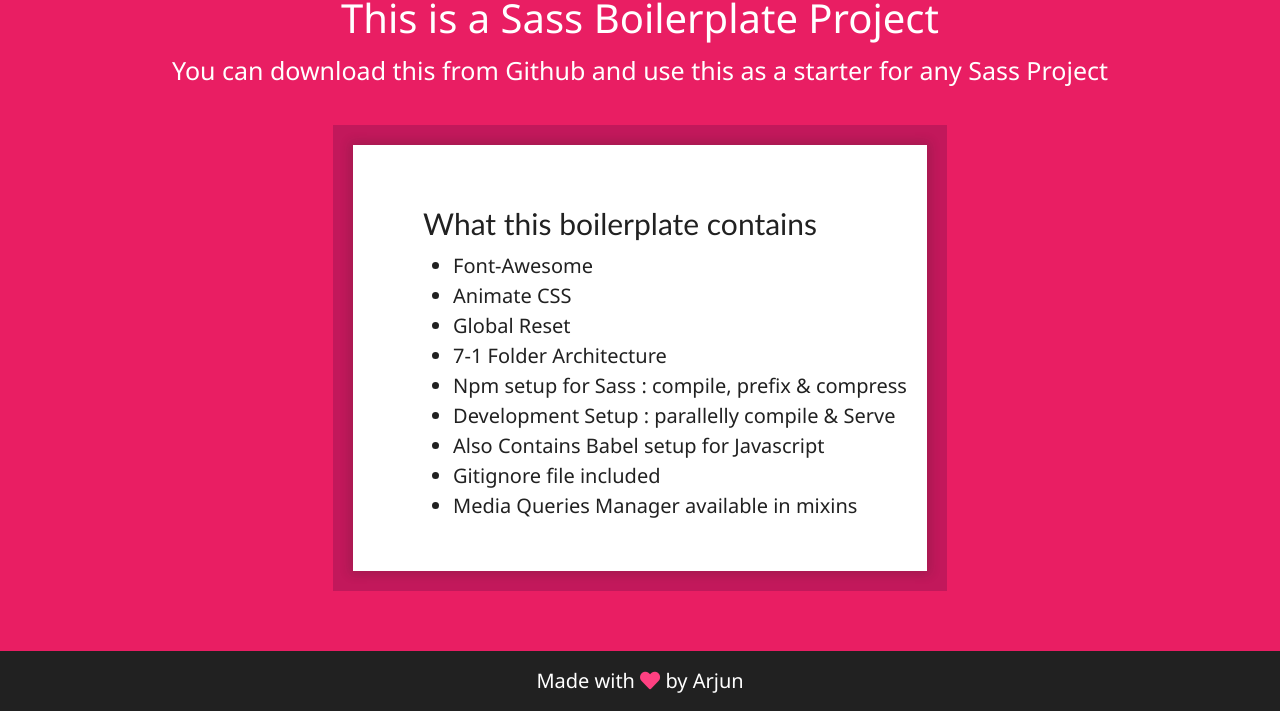
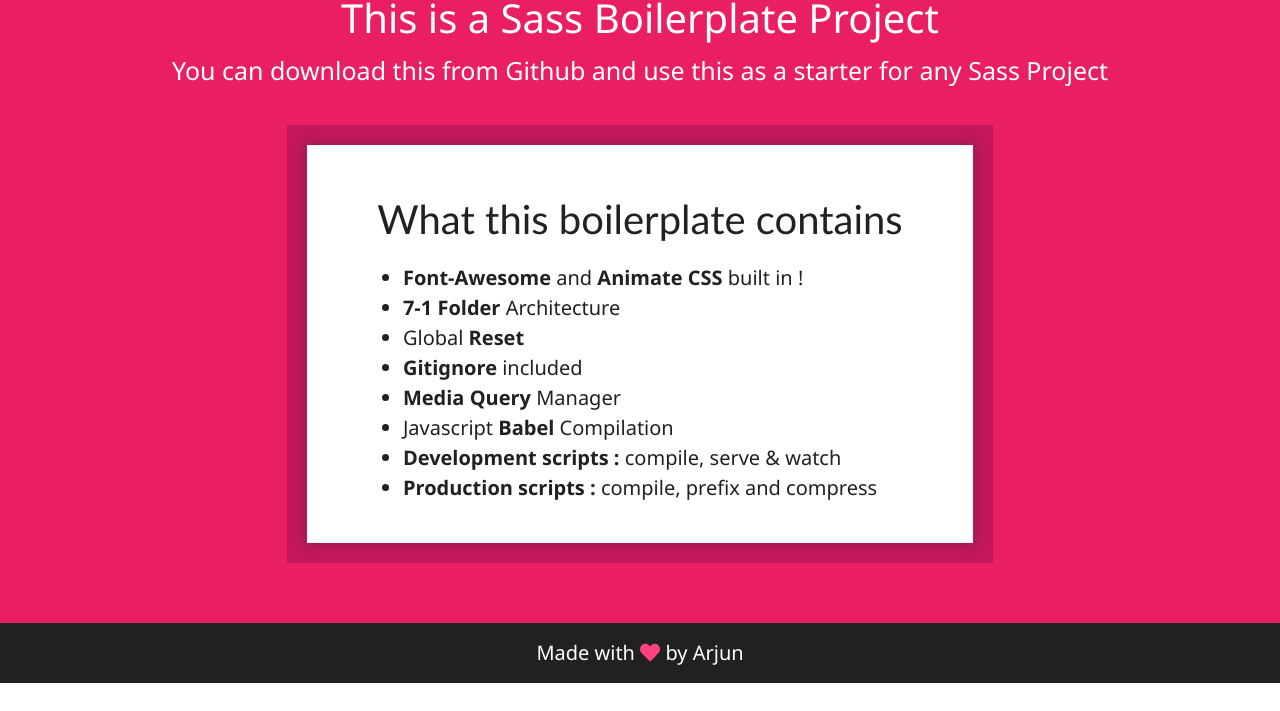
Before and after one commit to zinox9/sassplate, a website: page public/index.html in a window 1280 px wide. Shown: the part 166-877 px from the top of the page. After the commit the page ends 849 px from the top, so only its background shows below. Drawn offline with Linux system fonts and the light colour scheme.

Commit message:
Did some minor changes

```diff
--- a/public/index.html
+++ b/public/index.html
@@ -38,24 +38,28 @@
                      What this boilerplate contains
                   </h3>
                   <ul class="header__list">
-                     <li class="header__list-item">Font-Awesome</li>
-                     <li class="header__list-item">Animate CSS</li>
-                     <li class="header__list-item">Global Reset</li>
-                     <li class="header__list-item">7-1 Folder Architecture</li>
                      <li class="header__list-item">
-                        Npm setup for Sass : compile, prefix & compress
+                        <b>Font-Awesome</b> and <b>Animate CSS</b> built in !
                      </li>
                      <li class="header__list-item">
-                        Development Setup : parallelly compile & Serve
+                        <b> 7-1 Folder</b> Architecture
+                     </li>
+                     <li class="header__list-item">Global <b>Reset</b></li>
+                     <li class="header__list-item">
+                        <b>Gitignore</b> included
+                     </li>
+
+                     <li class="header__list-item">
+                        <b>Media Query</b> Manager
                      </li>
                      <li class="header__list-item">
-                        Also Contains Babel setup for Javascript
+                        Javascript <b>Babel</b> Compilation
                      </li>
                      <li class="header__list-item">
-                        Gitignore file included
+                        <b>Development scripts :</b> compile, serve & watch
                      </li>
                      <li class="header__list-item">
-                        Media Queries Manager available in mixins
+                        <b>Production scripts :</b> compile, prefix and compress
                      </li>
                   </ul>
                </div>
--- a/src/scss/layout/_header.scss
+++ b/src/scss/layout/_header.scss
@@ -20,7 +20,7 @@
    &__description {
       background-color: $color-white;
       color: $color-black;
-      padding: 5rem 10rem;
+      padding: 4rem 7rem;
       text-align: left;
       display: flex;
       flex-direction: column;
@@ -36,18 +36,16 @@
    }
 
    &__description-heading {
-      font-size: 3rem;
+      font-size: 4rem;
       font-family: "Trebuchet MS", "Lucida Sans Unicode", "Lucida Grande",
          "Lucida Sans", Arial, sans-serif;
       font-weight: 200;
-      margin: 1rem 0;
-      margin-left: -4rem;
+      margin: 1rem 0 2rem;
    }
 
    &__list {
       color: $color-black;
       font-size: 2rem;
-      margin-right: -8rem;
       line-height: 1.5;
    }
 
```
Also changed, not shown: README.md, public/css/style.css.
